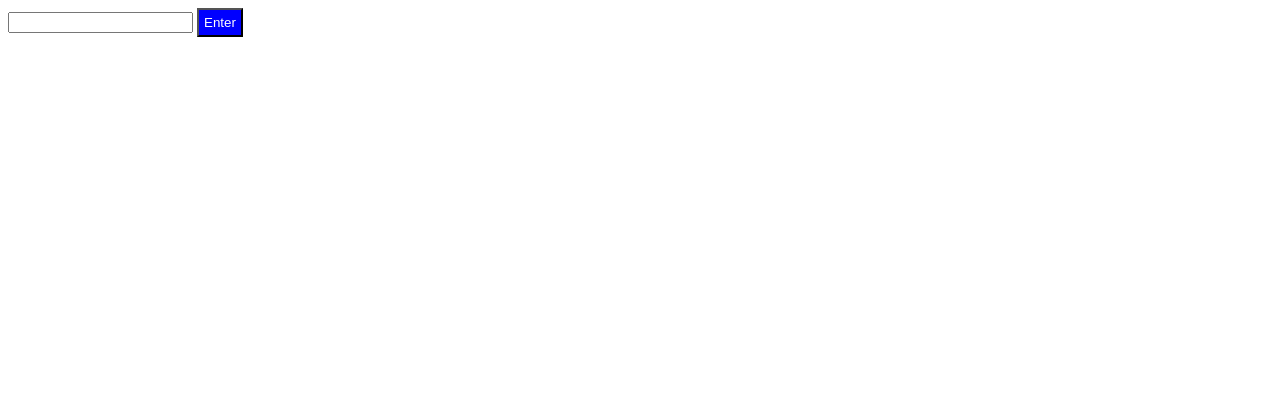
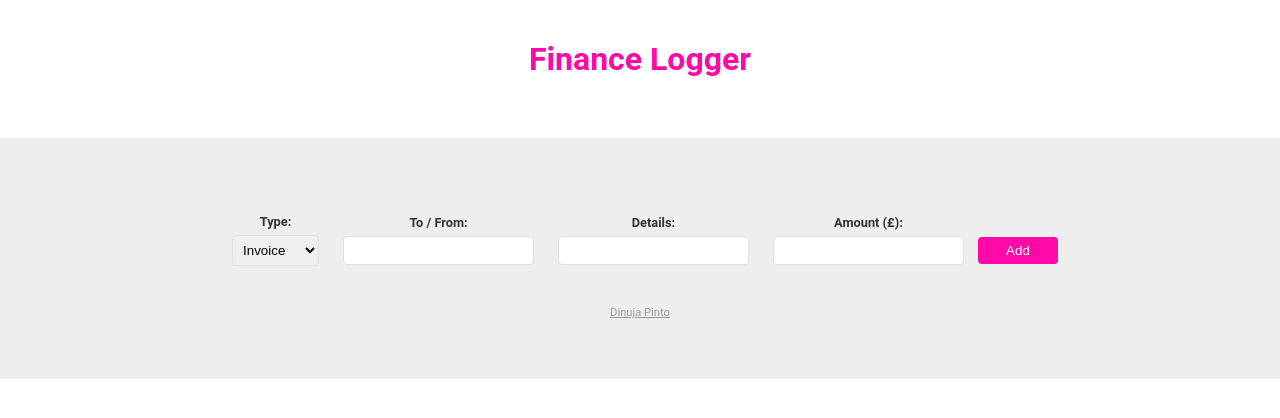
Before and after one commit to Dinuja-Spinto/TypeScriptStudy, a plain HTML site: page index.html in a window 1280 px wide. Drawn offline with Linux system fonts and the light colour scheme.

Commit message:
add html

```diff
--- a/index.html
+++ b/index.html
@@ -1,14 +1,48 @@
-<!DOCTYPE html>
-<html>
+<html lang="en">
+<head>
+  <meta charset="UTF-8">
+  <meta name="viewport" content="width=device-width, initial-scale=1.0">
+  <title>TypeScript Tutorial</title>
+  <link rel="stylesheet" href="styles.css">
+</head>
+<body>
 
-<body>
-    <div class="container">
-        <input type="text" id="textbox" />
-        <button onclick="performAction(event)" style="padding:5px;background:blue;color:white">Enter</button>
-        <ul class="list">
-        </ul>
-    </div>
-    <script src="app.js"></script>
+  <div class="wrapper">
+    <h1>Finance Logger</h1>
+
+    <!-- output list -->
+    <ul class="item-list">
+
+    </ul>
+  </div>
+
+  <footer>
+    <form class="new-item-form">
+      <div class="field">
+        <label>Type:</label>
+        <select id="type">
+          <option value="invoice">Invoice</option>
+          <option value="payment">Payment</option>
+        </select>
+      </div>
+      <div class="field">
+        <label>To / From:</label>
+        <input type="text" id="tofrom">
+      </div>
+      <div class="field">
+        <label>Details:</label>
+        <input type="text" id="details">
+      </div>
+      <div class="field">
+        <label>Amount (£):</label>
+        <input type="number" id="amount">
+      </div>
+      <button>Add</button>
+    </form>
+
+    <a href="https://github.com/Dinuja-Spinto">Dinuja Pinto</a>
+  </footer>
+
+  <script src='sandbox.js'></script>
 </body>
-
 </html>
--- /dev/null
+++ b/styles.css
@@ -0,0 +1,72 @@
+body{
+    margin: 0;
+    font-family: Roboto;
+  }
+  .wrapper{
+    max-width: 960px;
+    margin: 0 auto;
+  }
+  h1{
+    margin: 40px auto;
+    color: #ff0aa7;
+    text-align: center;
+  }
+  ul{
+    padding: 0;
+    list-style-type: none;
+  }
+  li{
+    padding: 6px 10px;
+    border: 1px solid #eee;
+    margin: 10px auto;
+  }
+  li h4{
+    color: #ff0aa7;
+    margin: 0;
+    text-transform: capitalize;
+  }
+  li p{
+    color: #333;
+    margin: 8px 0 0;
+  }
+  footer{
+    background: #eee;
+    padding: 60px;
+    margin-top: 60px;
+  }
+  form{
+    max-width: 960px;
+    margin: 0 auto;
+    text-align: center;
+  }
+  label{
+    display: block;
+    font-weight: bold;
+    font-size: 0.8em;
+    color: #333;
+    margin: 16px 0 6px;
+  }
+  input, select{
+    padding: 6px;
+    border: 1px solid #e1e1e1;
+    border-radius: 4px;
+  }
+  .field{
+    display: inline-block;
+    margin: 0 10px;
+  }
+  button{
+    color: white;
+    border: 0;
+    background: #ff0aa7;
+    padding: 6px;
+    min-width: 80px;
+    border-radius: 4px;
+  }
+  footer a{
+    text-align: center;
+    display: block;
+    color: #999;
+    margin-top: 40px;
+    font-size: 0.7em;
+  }
```
